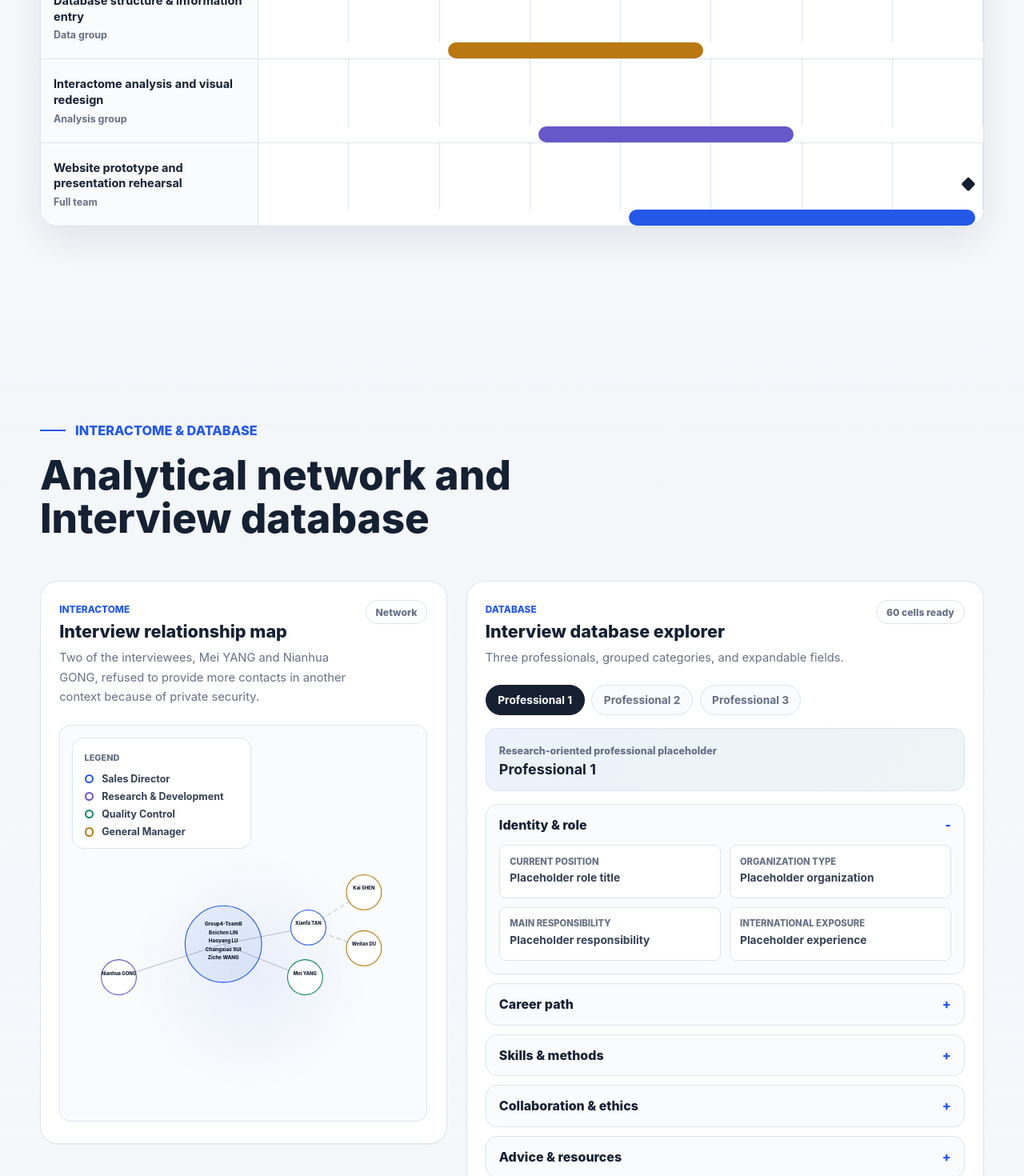
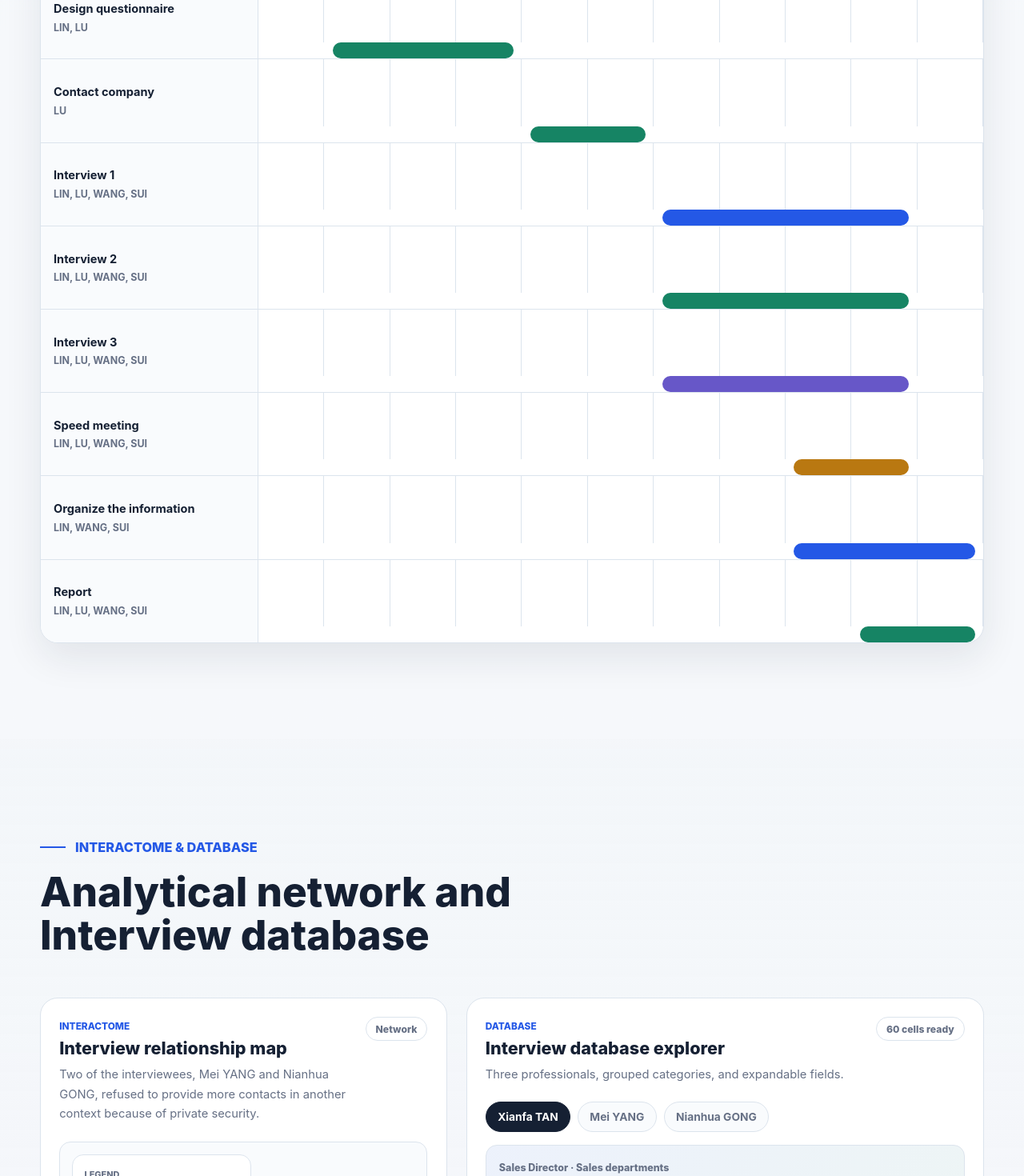
Before and after one commit to iryuko/ppei-b3-s2-oral-presentation, a React (Vite) app: page / in a window 1280 px wide. Shown: the part 2500-3970 px from the top of the page at 80% size. Built offline with nearby package versions, Linux system fonts and the light colour scheme.

Commit message:
Add interview database and gantt content

```diff
--- a/src/data/siteData.ts
+++ b/src/data/siteData.ts
@@ -176,50 +176,88 @@ export const teamMembers: TeamMember[] = [
   },
 ];
 
-export const ganttWeeks = ["W1", "W2", "W3", "W4", "W5", "W6", "W7", "W8"];
+export const ganttWeeks = ["3-Mar", "5-Mar", "7-Mar", "8-Mar", "9-Mar", "15-Mar", "18-Mar", "20-Mar", "27-Mar", "12-Apr", "17-Apr"];
 
 export const ganttTasks: GanttTask[] = [
   {
-    id: "topic-framing",
-    label: "Topic framing & role allocation",
-    owner: "All members",
+    id: "learn-skills-plan",
+    label: "Learn skills and plan",
+    owner: "LIN, LU, WANG, SUI",
     startWeek: 1,
     endWeek: 2,
+    tone: "green",
+  },
+  {
+    id: "design-business-card",
+    label: "Design business card",
+    owner: "LIN, LU, WANG, SUI",
+    startWeek: 2,
+    endWeek: 7,
+    tone: "amber",
+  },
+  {
+    id: "design-questionnaire",
+    label: "Design questionnaire",
+    owner: "LIN, LU",
+    startWeek: 2,
+    endWeek: 4,
+    tone: "green",
+  },
+  {
+    id: "contact-company",
+    label: "Contact company",
+    owner: "LU",
+    startWeek: 5,
+    endWeek: 6,
+    tone: "green",
+  },
+  {
+    id: "interview-1",
+    label: "Interview 1",
+    owner: "LIN, LU, WANG, SUI",
+    startWeek: 7,
+    endWeek: 10,
     tone: "blue",
   },
   {
-    id: "interview-prep",
-    label: "Professional interview preparation",
-    owner: "Interview group",
-    startWeek: 2,
-    endWeek: 4,
+    id: "interview-2",
+    label: "Interview 2",
+    owner: "LIN, LU, WANG, SUI",
+    startWeek: 7,
+    endWeek: 10,
     tone: "green",
-    milestone: "Guide validated",
   },
   {
-    id: "database",
-    label: "Database structure & information entry",
-    owner: "Data group",
-    startWeek: 3,
-    endWeek: 5,
+    id: "interview-3",
+    label: "Interview 3",
+    owner: "LIN, LU, WANG, SUI",
+    startWeek: 7,
+    endWeek: 10,
+    tone: "violet",
+  },
+  {
+    id: "speed-meeting",
+    label: "Speed meeting",
+    owner: "LIN, LU, WANG, SUI",
+    startWeek: 9,
+    endWeek: 10,
     tone: "amber",
   },
   {
-    id: "interactome",
-    label: "Interactome analysis and visual redesign",
-    owner: "Analysis group",
-    startWeek: 4,
-    endWeek: 6,
-    tone: "violet",
+    id: "organize-information",
+    label: "Organize the information",
+    owner: "LIN, WANG, SUI",
+    startWeek: 9,
+    endWeek: 11,
+    tone: "blue",
   },
   {
-    id: "website",
-    label: "Website prototype and presentation rehearsal",
-    owner: "Full team",
-    startWeek: 5,
-    endWeek: 8,
-    tone: "blue",
-    milestone: "Final rehearsal",
+    id: "report",
+    label: "Report",
+    owner: "LIN, LU, WANG, SUI",
+    startWeek: 10,
+    endWeek: 11,
+    tone: "green",
   },
 ];
 
@@ -300,77 +338,189 @@ export const interactomeEdges: InteractomeEdge[] = [
   { source: "xianfa-tan", target: "weitao-du", style: "dashed" },
 ];
 
-const sharedCategories: DatabaseCategory[] = [
+export const professionals: Professional[] = [
   {
-    id: "identity",
-    title: "Identity & role",
+    id: "xianfa-tan",
+    name: "Xianfa TAN",
+    headline: "Sales Director · Sales departments",
+    categories: [
+      {
+        id: "profile",
+        title: "Personal profile",
         fields: [
-      { label: "Current position", value: "Placeholder role title" },
-      { label: "Organization type", value: "Placeholder organization" },
-      { label: "Main responsibility", value: "Placeholder responsibility" },
-      { label: "International exposure", value: "Placeholder experience" },
+          { label: "Age", value: "40-" },
+          { label: "Gender", value: "male" },
+          { label: "Marital status", value: "married" },
+          { label: "Birthplace / Country", value: "Hubei, China" },
         ],
       },
       {
-    id: "career-path",
-    title: "Career path",
+        id: "education",
+        title: "Education & entry",
         fields: [
-      { label: "Entry route", value: "Placeholder route into the field" },
-      { label: "Key transition", value: "Placeholder career transition" },
-      { label: "Decision factor", value: "Placeholder decision factor" },
-      { label: "Future outlook", value: "Placeholder future view" },
+          { label: "Major in college", value: "medical" },
+          { label: "Education background", value: "bachelor" },
+          { label: "College of graduation", value: "Tongji Medical College" },
+          { label: "Hire date", value: "2021" },
         ],
       },
       {
-    id: "skills",
-    title: "Skills & methods",
+        id: "role",
+        title: "Company & role",
         fields: [
-      { label: "Core skills", value: "Placeholder skill cluster" },
-      { label: "Tools", value: "Placeholder tools and methods" },
-      { label: "Soft skills", value: "Placeholder communication point" },
-      { label: "Learning habit", value: "Placeholder learning strategy" },
+          { label: "Company", value: "Not specified in the source table" },
+          { label: "Department", value: "sales departments" },
+          { label: "Duty of job", value: "sales director" },
+          { label: "Wages monthly", value: "-" },
         ],
       },
       {
-    id: "collaboration",
-    title: "Collaboration & ethics",
+        id: "work",
+        title: "Work conditions",
         fields: [
-      { label: "Teamwork", value: "Placeholder teamwork insight" },
-      { label: "Professional conduct", value: "Placeholder conduct principle" },
-      { label: "Cross-cultural work", value: "Placeholder collaboration note" },
-      { label: "Risk awareness", value: "Placeholder risk or ethics note" },
+          { label: "Working hours", value: "Relatively flexible" },
+          { label: "Characteristics", value: "aspirant" },
+          { label: "Common troubles in the job", value: "How to adapt the changing medical environment" },
         ],
       },
       {
-    id: "advice",
-    title: "Advice & resources",
+        id: "experience",
+        title: "Experience & motivation",
         fields: [
-      { label: "Main advice", value: "Placeholder main advice" },
-      { label: "Recommended resource", value: "Placeholder resource" },
-      { label: "Common mistake", value: "Placeholder caution" },
-      { label: "Next step", value: "Placeholder next step" },
+          {
+            label: "Working experience",
+            value: "Ever was a doctor, then worked at a medical-technology company for 15 years, and now established a company with friends",
+          },
+          {
+            label: "Reasons for choosing the job",
+            value: "To find a better platform enabling individuals to exert their own influence",
+          },
         ],
       },
-];
-
-export const professionals: Professional[] = [
-  {
-    id: "professional-1",
-    name: "Professional 1",
-    headline: "Research-oriented professional placeholder",
-    categories: sharedCategories,
+    ],
   },
   {
-    id: "professional-2",
-    name: "Professional 2",
-    headline: "Industry-oriented professional placeholder",
-    categories: sharedCategories,
+    id: "mei-yang",
+    name: "Mei YANG",
+    headline: "Manager · Quality control department",
+    categories: [
+      {
+        id: "profile",
+        title: "Personal profile",
+        fields: [
+          { label: "Age", value: "30-" },
+          { label: "Gender", value: "female" },
+          { label: "Marital status", value: "married" },
+          { label: "Birthplace / Country", value: "Hubei, China" },
+        ],
       },
       {
-    id: "professional-3",
-    name: "Professional 3",
-    headline: "Interdisciplinary professional placeholder",
-    categories: sharedCategories,
+        id: "education",
+        title: "Education & entry",
+        fields: [
+          { label: "Major in college", value: "pharmaceutical engineering" },
+          { label: "Education background", value: "bachelor" },
+          { label: "College of graduation", value: "-" },
+          { label: "Hire date", value: "2009" },
+        ],
+      },
+      {
+        id: "role",
+        title: "Company & role",
+        fields: [
+          { label: "Company", value: "Renfu Pharmaceutical Company" },
+          { label: "Department", value: "quality control department" },
+          { label: "Duty of job", value: "manager" },
+          { label: "Wages monthly", value: "-" },
+        ],
+      },
+      {
+        id: "work",
+        title: "Work conditions",
+        fields: [
+          { label: "Working hours", value: "Eight hours and five days" },
+          { label: "Characteristics", value: "Precise, meticulous and resilient" },
+          { label: "Common troubles in the job", value: "The materials provided by suppliers sometimes are below standard" },
+        ],
+      },
+      {
+        id: "experience",
+        title: "Experience & motivation",
+        fields: [
+          {
+            label: "Working experience",
+            value: "Ever worked at similar department, then entered the company now",
+          },
+          {
+            label: "Reasons for choosing the job",
+            value: "Colleagues cooperate with each other, and the atmosphere is very good.",
+          },
+        ],
+      },
+    ],
+  },
+  {
+    id: "nianhua-gong",
+    name: "Nianhua GONG",
+    headline: "Manager · Research & Development",
+    categories: [
+      {
+        id: "profile",
+        title: "Personal profile",
+        fields: [
+          { label: "Age", value: "30-" },
+          { label: "Gender", value: "female" },
+          { label: "Marital status", value: "married" },
+          { label: "Birthplace / Country", value: "Hubei, China" },
+        ],
+      },
+      {
+        id: "education",
+        title: "Education & entry",
+        fields: [
+          { label: "Major in college", value: "Organic chemistry" },
+          { label: "Education background", value: "Master" },
+          { label: "College of graduation", value: "-" },
+          { label: "Hire date", value: "2016" },
+        ],
+      },
+      {
+        id: "role",
+        title: "Company & role",
+        fields: [
+          { label: "Company", value: "Renfu Pharmaceutical Company" },
+          { label: "Department", value: "Research & Development" },
+          { label: "Duty of job", value: "manager" },
+          { label: "Wages monthly", value: "-" },
+        ],
+      },
+      {
+        id: "work",
+        title: "Work conditions",
+        fields: [
+          { label: "Working hours", value: "Eight hours and five days" },
+          { label: "Characteristics", value: "Detailed enough, good at identifying problems and solving them promptly" },
+          {
+            label: "Common troubles in the job",
+            value: "The formula needs to be repeatedly tested and adjusted. The compatibility of different materials varies.",
+          },
+        ],
+      },
+      {
+        id: "experience",
+        title: "Experience & motivation",
+        fields: [
+          {
+            label: "Working experience",
+            value: "Had two working experiences, and involved in the synthesis of organic chemistry",
+          },
+          {
+            label: "Reasons for choosing the job",
+            value: "It is rather difficult to work in a university for people with master degree, so she chose to work in enterprises.",
+          },
+        ],
+      },
+    ],
   },
 ];
 
--- a/src/sections/GanttSection.tsx
+++ b/src/sections/GanttSection.tsx
@@ -12,7 +12,7 @@ export function GanttSection() {
 
         <div className="gantt" aria-label="Gantt chart placeholder">
           <div className="gantt__header">
-            <div>Workstream</div>
+            <div>Task</div>
             {ganttWeeks.map((week) => (
               <div key={week}>{week}</div>
             ))}
--- a/src/staticPrototype.js
+++ b/src/staticPrototype.js
@@ -144,7 +144,7 @@ function renderGantt() {
         )}
         <div class="gantt" aria-label="Gantt chart placeholder">
           <div class="gantt__header">
-            <div>Workstream</div>
+            <div>Task</div>
             ${ganttWeeks.map((week) => `<div>${week}</div>`).join("")}
           </div>
           ${ganttTasks
--- a/src/styles/global.css
+++ b/src/styles/global.css
@@ -570,8 +570,8 @@ p {
 
 .gantt__header {
   display: grid;
-  grid-template-columns: 17rem repeat(8, minmax(4.8rem, 1fr));
-  min-width: 58rem;
+  grid-template-columns: 17rem repeat(11, minmax(4.9rem, 1fr));
+  min-width: 71rem;
   background: #edf3f8;
   border-bottom: 1px solid var(--line);
 }
@@ -594,8 +594,8 @@ p {
 
 .gantt__row {
   display: grid;
-  grid-template-columns: 17rem minmax(38.4rem, 1fr);
-  min-width: 58rem;
+  grid-template-columns: 17rem minmax(53.9rem, 1fr);
+  min-width: 71rem;
   border-bottom: 1px solid var(--line);
 }
 
@@ -629,7 +629,7 @@ p {
 .gantt__timeline {
   position: relative;
   display: grid;
-  grid-template-columns: repeat(8, minmax(4.8rem, 1fr));
+  grid-template-columns: repeat(11, minmax(4.9rem, 1fr));
 }
 
 .gantt__week-cell {
```
Also changed, not shown: src/data/siteData.static.js (+154 -80 lines), 1 other file (tests, documents, lock files or other folders). Lines whose indentation alone changed are shown as unchanged.
